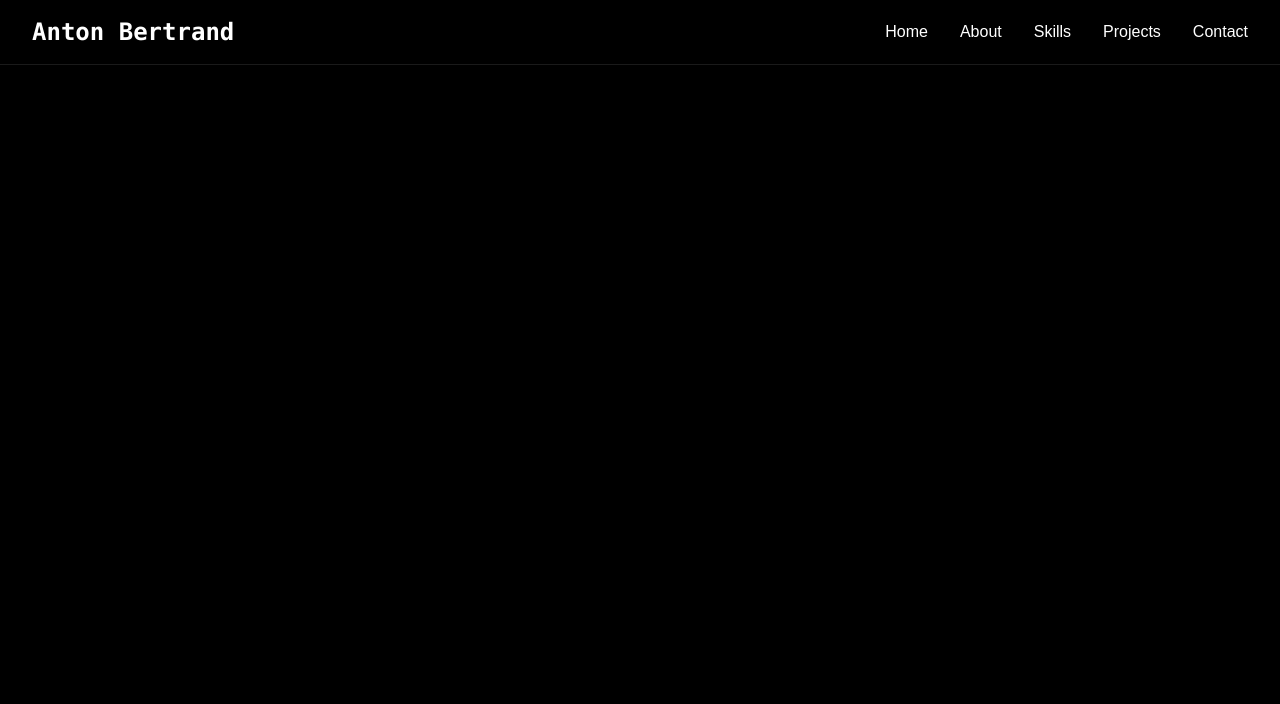
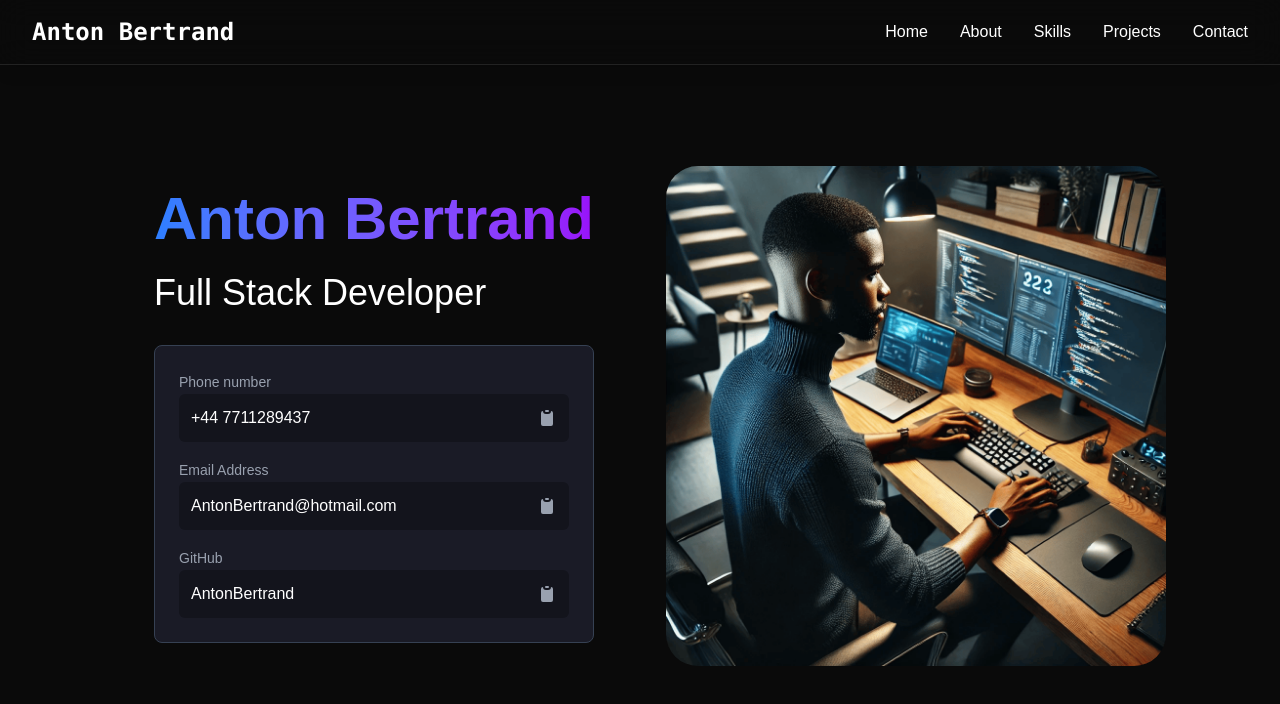
Before and after one commit to AntonBertrand/Portfolio-v2, a React (Vite) app: page / in a window 1280 px wide. Shown: the top 704 px of the page. Built offline with nearby package versions, Linux system fonts and the light colour scheme.

Commit message:
Implemented hero section

```diff
--- a/src/App.jsx
+++ b/src/App.jsx
@@ -4,7 +4,7 @@ import LoadingScreen from "./components/LoadingScreen";
 import "./index.css";
 import Navbar from "./components/Navbar";
 import MobileMenu from "./components/MobileMenu";
-
+import Home from "./components/sections/Home";
 function App() {
   const onComplete = () => {
     setIsLoaded(true);
@@ -16,12 +16,13 @@ function App() {
     <div>
       {!isLoaded && <LoadingScreen onComplete={onComplete} />}
       <div
-        className={`min-h-screen transition-opacity duration-700 bg-red-500${
+        className={`transition-opacity duration-700 ${
           isLoaded ? "opacity-100" : "opacity-0"
         } bg-black text-gray-100`}
       ></div>
       <Navbar menuOpen={menuOpen} setMenuOpen={setMenuOpen} />
       <MobileMenu menuOpen={menuOpen} setMenuOpen={setMenuOpen} />
+      <Home />
     </div>
   );
 }
--- a/src/components/sections/Home.jsx
+++ b/src/components/sections/Home.jsx
@@ -0,0 +1,141 @@
+import React, { useState } from "react";
+
+const Home = () => {
+  const [copiedStates, setCopiedStates] = useState({
+    phone: false,
+    email: false,
+    github: false,
+  });
+
+  const handleCopy = (value, field) => {
+    navigator.clipboard.writeText(value);
+    setCopiedStates((prev) => ({ ...prev, [field]: true }));
+    setTimeout(() => {
+      setCopiedStates((prev) => ({ ...prev, [field]: false }));
+    }, 1000);
+  };
+
+  return (
+    <section
+      id="home"
+      className="min-h-screen flex items-center justify-center pt-32 pb-8 md:pt-16 sm:pt-20 px-4"
+    >
+      <div className="flex flex-col items-center justify-center gap-8 w-full max-w-7xl mx-auto">
+        <div className="flex flex-col md:flex-row items-center justify-center gap-8">
+          {/* Profile Details */}
+
+          <div className="flex flex-col  px-10">
+            <h1 className="text-4xl md:text-6xl font-bold mb-6 bg-gradient-to-r from-blue-500 to-purple-600 bg-clip-text text-transparent leading-right">
+              Anton Bertrand
+            </h1>
+            <h2 className="text-white text-3xl md:text-4xl">
+              Full Stack Developer
+            </h2>
+
+            {/* Contact Details */}
+
+            <div className="w-full max-w-md space-y-4 p-6 rounded-lg bg-[#1a1b26] border border-gray-700 mt-8">
+              <div className="relative">
+                <label className="text-gray-400 text-sm">Phone number</label>
+                <div className="flex items-center justify-between bg-[#13141c] p-3 rounded-md hover:cursor-pointer hover:bg-[#13141cc9] transition-all duration-100">
+                  <input
+                    type="tel"
+                    value="+44 7711289437"
+                    readOnly
+                    className="bg-transparent text-white w-full outline-none hover:cursor-pointer"
+                  />
+                  <button
+                    onClick={() => handleCopy("+44 7711289437", "phone")}
+                    className={`${
+                      copiedStates.phone ? "text-purple-500" : "text-gray-400"
+                    } hover:text-white transition-colors duration-200`}
+                  >
+                    <svg
+                      xmlns="http://www.w3.org/2000/svg"
+                      className="h-5 w-5 hover:cursor-pointer"
+                      viewBox="0 0 20 20"
+                      fill="currentColor"
+                    >
+                      <path d="M8 3a1 1 0 011-1h2a1 1 0 110 2H9a1 1 0 01-1-1z" />
+                      <path d="M6 3a2 2 0 00-2 2v11a2 2 0 002 2h8a2 2 0 002-2V5a2 2 0 00-2-2 3 3 0 01-3 3H9a3 3 0 01-3-3z" />
+                    </svg>
+                  </button>
+                </div>
+              </div>
+
+              <div className="relative">
+                <label className="text-gray-400 text-sm">Email Address</label>
+                <div className="flex items-center justify-between bg-[#13141c] p-3 rounded-md hover:cursor-pointer hover:bg-[#13141cc9] transition-all duration-100">
+                  <input
+                    type="text"
+                    value="AntonBertrand@hotmail.com"
+                    readOnly
+                    className="bg-transparent text-white w-full outline-none hover:cursor-pointer "
+                  />
+                  <button
+                    onClick={() =>
+                      handleCopy("AntonBertrand@hotmail.com", "email")
+                    }
+                    className={`${
+                      copiedStates.email ? "text-purple-500" : "text-gray-400"
+                    } hover:text-white transition-colors duration-200`}
+                  >
+                    <svg
+                      xmlns="http://www.w3.org/2000/svg"
+                      className="h-5 w-5 hover:cursor-pointer"
+                      viewBox="0 0 20 20"
+                      fill="currentColor"
+                    >
+                      <path d="M8 3a1 1 0 011-1h2a1 1 0 110 2H9a1 1 0 01-1-1z" />
+                      <path d="M6 3a2 2 0 00-2 2v11a2 2 0 002 2h8a2 2 0 002-2V5a2 2 0 00-2-2 3 3 0 01-3 3H9a3 3 0 01-3-3z" />
+                    </svg>
+                  </button>
+                </div>
+              </div>
+
+              <div className="relative">
+                <label className="text-gray-400 text-sm">GitHub</label>
+                <div className="flex items-center justify-between bg-[#13141c] p-3 rounded-md hover:cursor-pointer hover:bg-[#13141cc9] transition-all duration-100">
+                  <input
+                    type="text"
+                    value="AntonBertrand"
+                    readOnly
+                    className="bg-transparent text-white w-full outline-none hover:cursor-pointer"
+                  />
+                  <button
+                    onClick={() => handleCopy("AntonBertrand", "github")}
+                    className={`${
+                      copiedStates.github ? "text-purple-500" : "text-gray-400"
+                    } hover:text-white transition-colors duration-200`}
+                  >
+                    <svg
+                      xmlns="http://www.w3.org/2000/svg"
+                      className="h-5 w-5 hover:cursor-pointer"
+                      viewBox="0 0 20 20"
+                      fill="currentColor"
+                    >
+                      <path d="M8 3a1 1 0 011-1h2a1 1 0 110 2H9a1 1 0 01-1-1z" />
+                      <path d="M6 3a2 2 0 00-2 2v11a2 2 0 002 2h8a2 2 0 002-2V5a2 2 0 00-2-2 3 3 0 01-3 3H9a3 3 0 01-3-3z" />
+                    </svg>
+                  </button>
+                </div>
+              </div>
+            </div>
+          </div>
+
+          {/* Profile Image */}
+
+          <div>
+            <img
+              src="src\assets\images\placeholder.png"
+              alt="Anton"
+              className="w-[500px] rounded-4xl hover:cursor-pointer hover:scale-105 transition-all duration-300"
+            />
+          </div>
+        </div>
+      </div>
+    </section>
+  );
+};
+
+export default Home;
```
Also changed, not shown: src/assets/images/placeholder.png (added).
